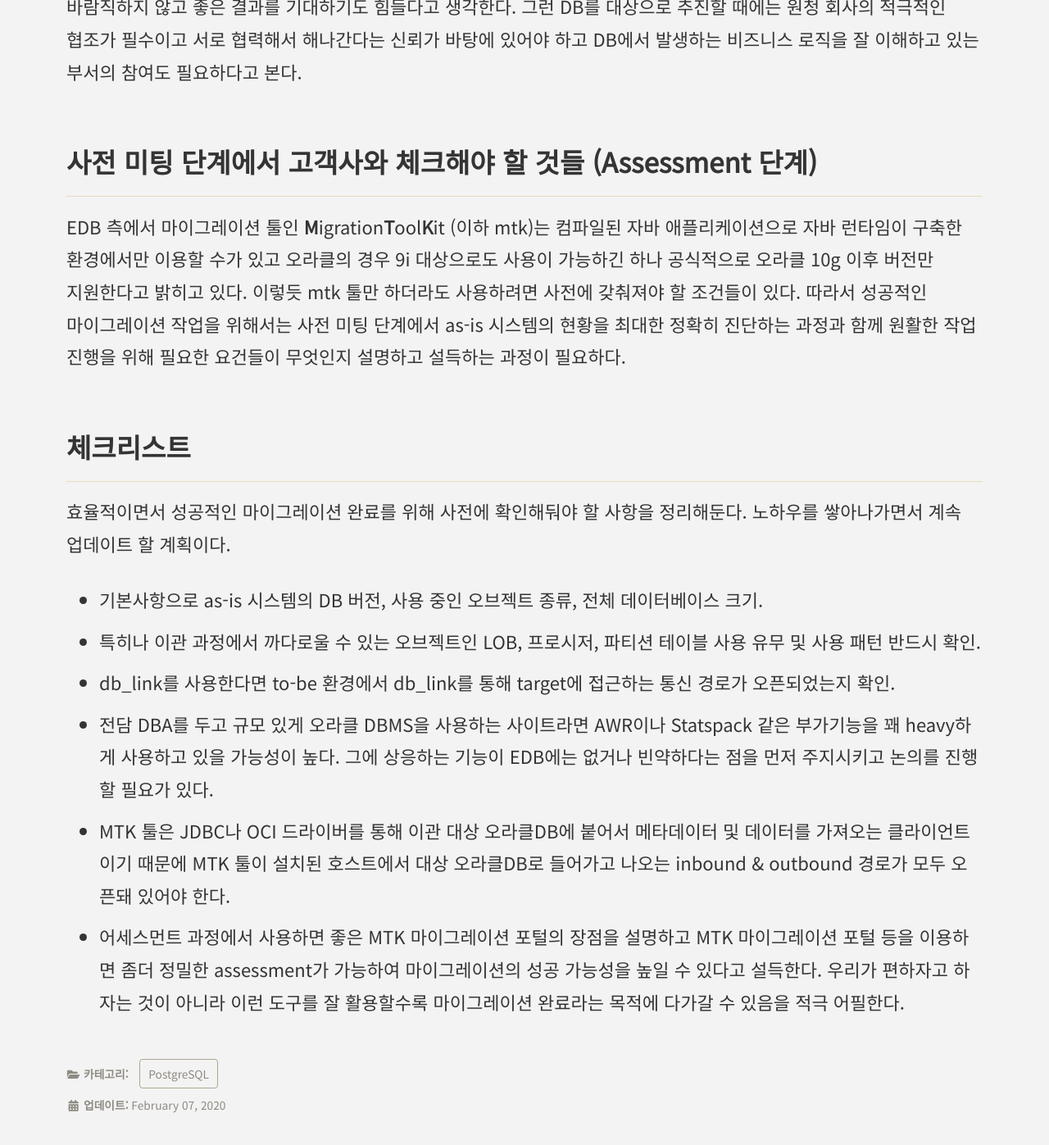
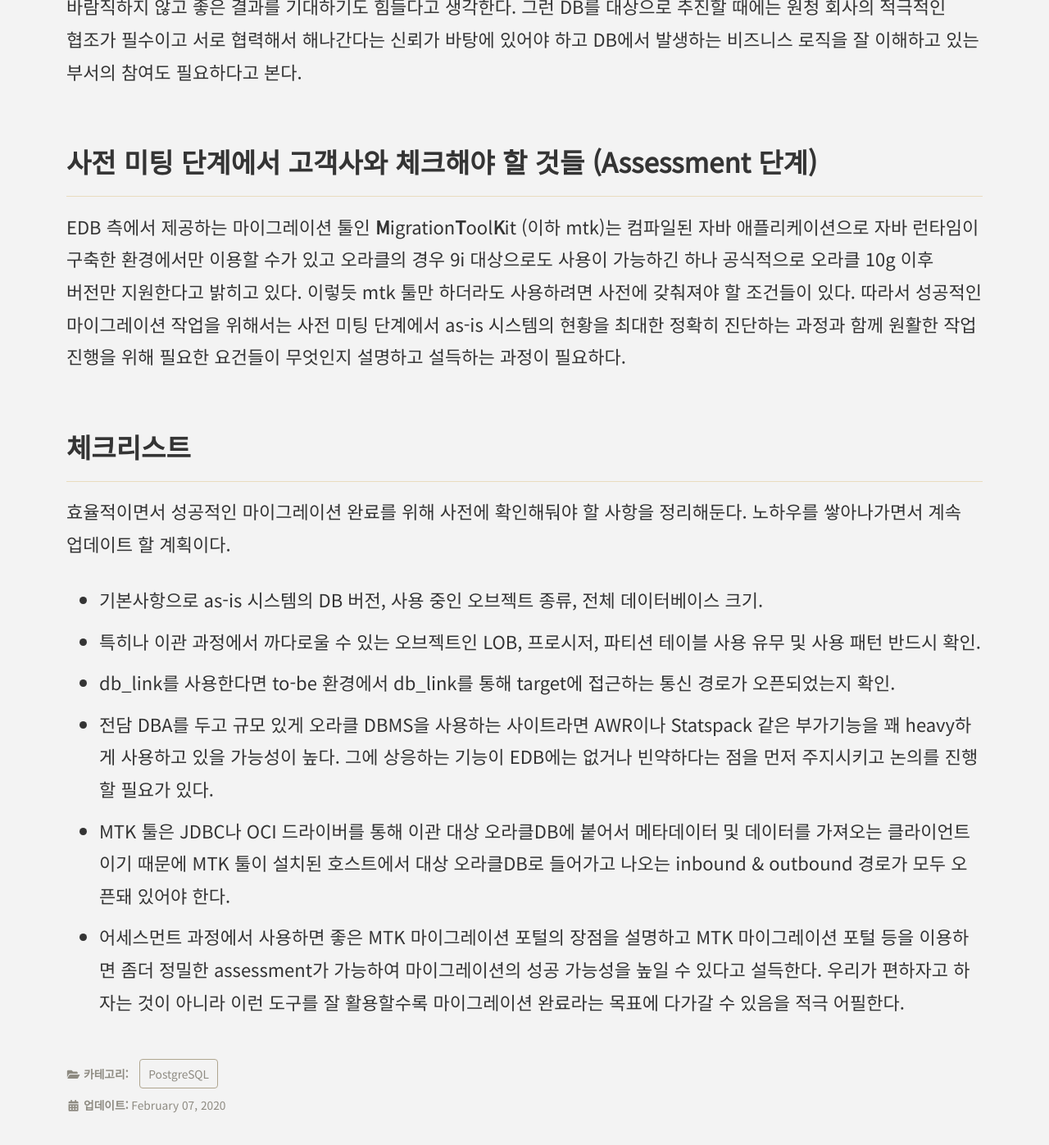
Before and after one commit to coiy/coiy.github.io, a Jekyll site: the page built from _posts/2020-02-07-Oracle_to_edb_assessment.md, in a window 1280 px wide and 1400 px high, scrolled down 1024 px. Shown: the top 1397 px of the window at 82% size. Built offline with Jekyll 4.4.1, drawn with Linux system fonts in a browser that asks for light colours; cached includes are drawn as plain includes.

Commit message:
본문 수정.

```diff
--- a/_posts/2020-02-07-Oracle_to_edb_assessment.md
+++ b/_posts/2020-02-07-Oracle_to_edb_assessment.md
@@ -22,7 +22,7 @@ comments: false
 
 ## 사전 미팅 단계에서 고객사와 체크해야 할 것들 (Assessment 단계)
 
-EDB 측에서 마이그레이션 툴인 **M**igration**T**ool**K**it (이하 mtk)는 컴파일된 자바 애플리케이션으로 자바 런타임이 구축한 환경에서만 이용할 수가 있고 오라클의 경우 9i 대상으로도 사용이 가능하긴 하나 공식적으로 오라클 10g 이후 버전만 지원한다고 밝히고 있다. 이렇듯 mtk 툴만 하더라도 사용하려면 사전에 갖춰져야 할 조건들이 있다. 따라서 성공적인 마이그레이션 작업을 위해서는 사전 미팅 단계에서 as-is 시스템의 현황을 최대한 정확히 진단하는 과정과 함께 원활한 작업 진행을 위해 필요한 요건들이 무엇인지 설명하고 설득하는 과정이 필요하다.
+EDB 측에서 제공하는 마이그레이션 툴인 **M**igration**T**ool**K**it (이하 mtk)는 컴파일된 자바 애플리케이션으로 자바 런타임이 구축한 환경에서만 이용할 수가 있고 오라클의 경우 9i 대상으로도 사용이 가능하긴 하나 공식적으로 오라클 10g 이후 버전만 지원한다고 밝히고 있다. 이렇듯 mtk 툴만 하더라도 사용하려면 사전에 갖춰져야 할 조건들이 있다. 따라서 성공적인 마이그레이션 작업을 위해서는 사전 미팅 단계에서 as-is 시스템의 현황을 최대한 정확히 진단하는 과정과 함께 원활한 작업 진행을 위해 필요한 요건들이 무엇인지 설명하고 설득하는 과정이 필요하다.
 
 ## 체크리스트
 효율적이면서 성공적인 마이그레이션 완료를 위해 사전에 확인해둬야 할 사항을 정리해둔다. 노하우를 쌓아나가면서 계속 업데이트 할 계획이다.
@@ -32,4 +32,4 @@ EDB 측에서 마이그레이션 툴인 **M**igration**T**ool**K**it (이하 mtk
 * db_link를 사용한다면 to-be 환경에서 db_link를 통해 target에 접근하는 통신 경로가 오픈되었는지 확인.
 * 전담 DBA를 두고 규모 있게 오라클 DBMS을 사용하는 사이트라면 AWR이나 Statspack 같은 부가기능을 꽤 heavy하게 사용하고 있을 가능성이 높다. 그에 상응하는 기능이 EDB에는 없거나 빈약하다는 점을 먼저 주지시키고 논의를 진행할 필요가 있다.
 * MTK 툴은 JDBC나 OCI 드라이버를 통해 이관 대상 오라클DB에 붙어서 메타데이터 및 데이터를 가져오는 클라이언트이기 때문에 MTK 툴이 설치된 호스트에서 대상 오라클DB로 들어가고 나오는 inbound & outbound 경로가 모두 오픈돼 있어야 한다.
-* 어세스먼트 과정에서 사용하면 좋은 MTK 마이그레이션 포털의 장점을 설명하고 MTK 마이그레이션 포털 등을 이용하면 좀더 정밀한 assessment가 가능하여 마이그레이션의 성공 가능성을 높일 수 있다고 설득한다. 우리가 편하자고 하자는 것이 아니라 이런 도구를 잘 활용할수록 마이그레이션 완료라는 목적에 다가갈 수 있음을 적극 어필한다.
+* 어세스먼트 과정에서 사용하면 좋은 MTK 마이그레이션 포털의 장점을 설명하고 MTK 마이그레이션 포털 등을 이용하면 좀더 정밀한 assessment가 가능하여 마이그레이션의 성공 가능성을 높일 수 있다고 설득한다. 우리가 편하자고 하자는 것이 아니라 이런 도구를 잘 활용할수록 마이그레이션 완료라는 목표에 다가갈 수 있음을 적극 어필한다.
```
